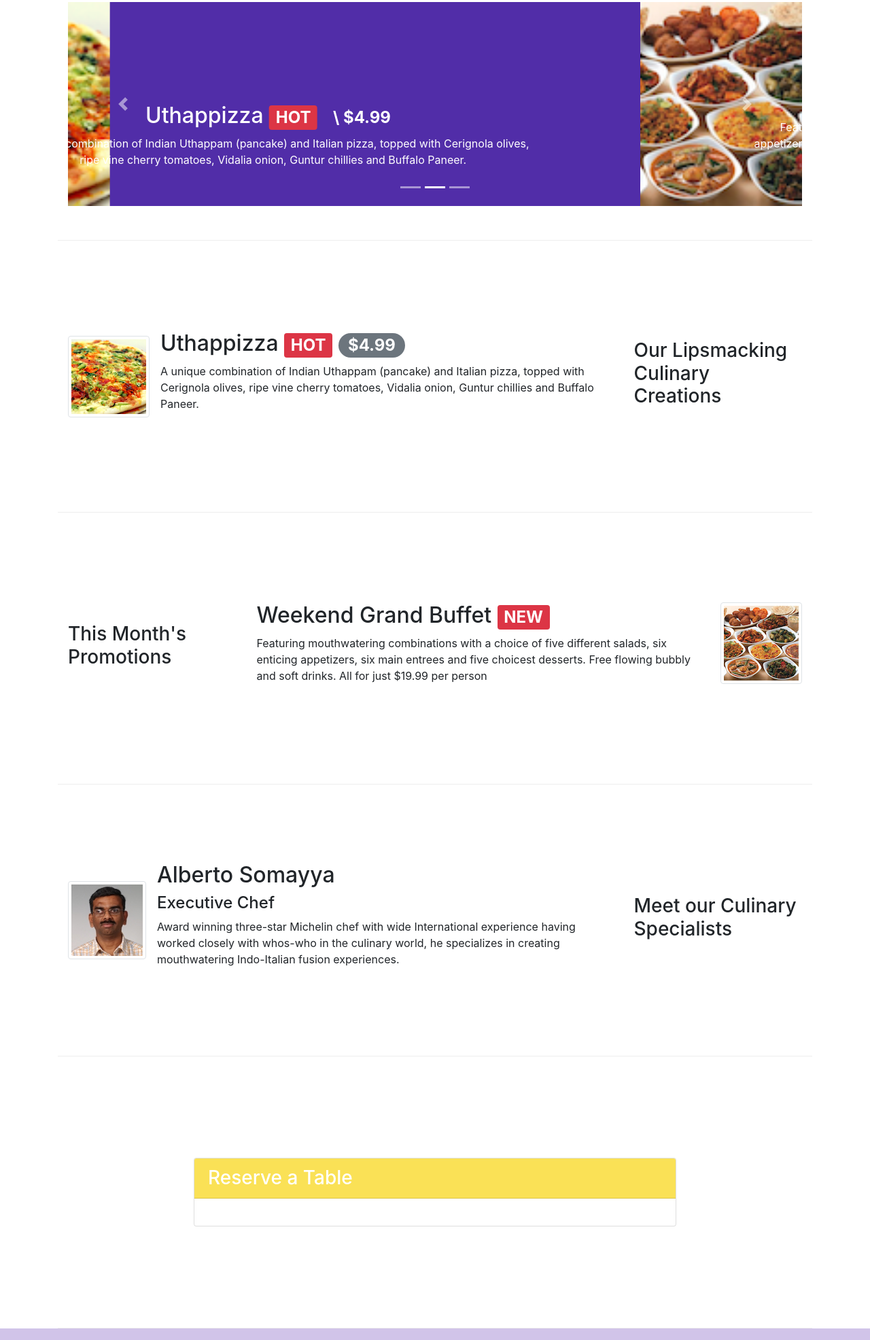
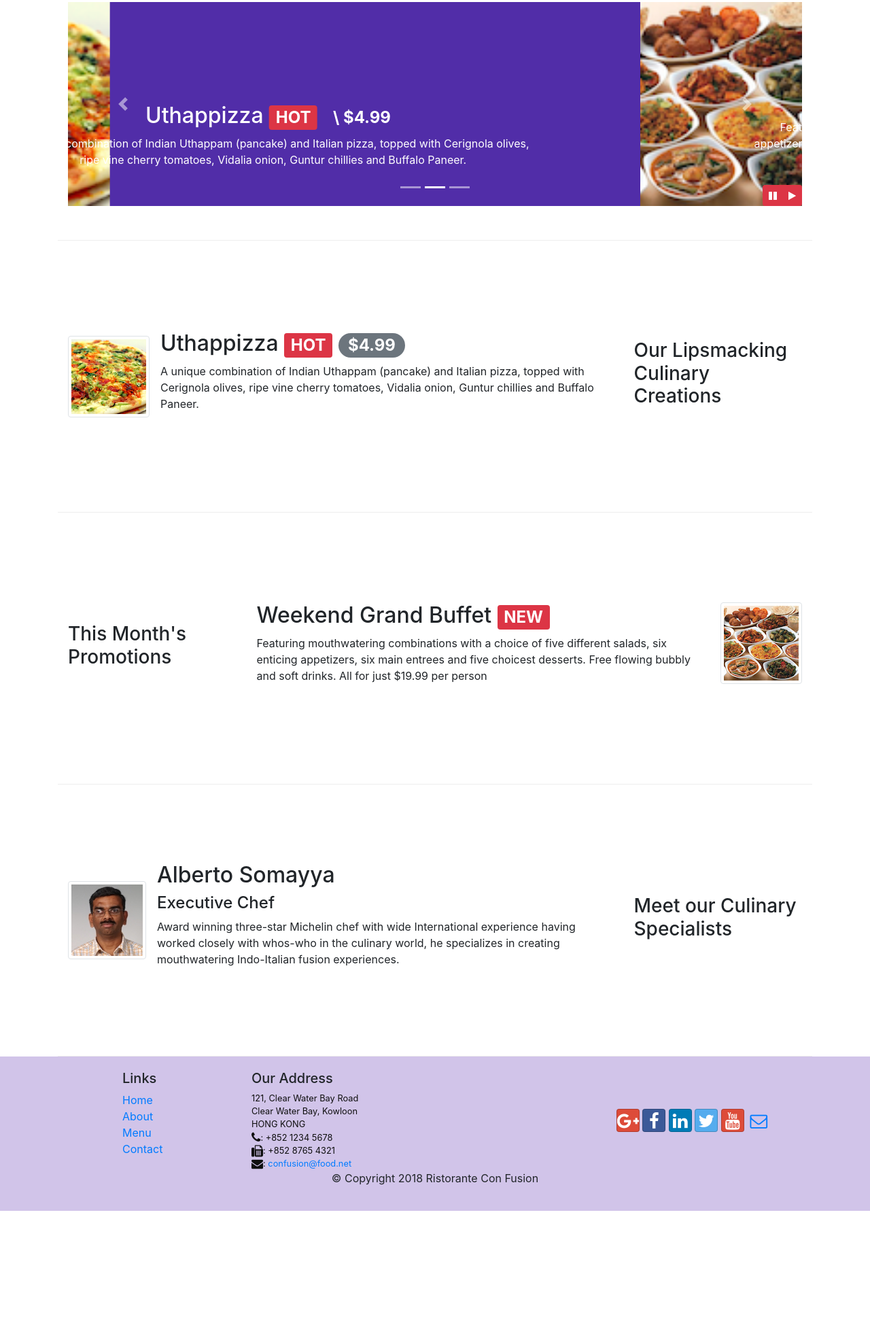
Before and after one commit to Haniish/full-stack-project, a website: page index.html in a window 1280 px wide. Shown: the part 381-2352 px from the top of the page at 68% size. After the commit the page ends 2162 px from the top, so only its background shows below. Drawn offline with nearby package versions, Linux system fonts and the light colour scheme.

Commit message:
Bootstrap JQuery pause n play button

```diff
--- a/css/style.css
+++ b/css/style.css
@@ -63,3 +63,10 @@ body{
     left: 0;
     min-height: 300px;
 }
+
+#carouselButton {
+    right:0px;
+    position: absolute;
+    bottom: 0px;
+    z-index: 1;
+}
--- a/index.html
+++ b/index.html
@@ -221,6 +221,14 @@
                     <a class="carousel-control-next" href="#mycarousel" role="button" data-slide="next">
                         <span class="carousel-control-next-icon"></span>
                     </a>
+                    <div class="btn-group" id="carouselButton">
+                        <button class="btn btn-danger btn-sm" id="carousel-pause">
+                            <span class="fa fa-pause"></span>
+                        </button>
+                        <button class="btn btn-danger btn-sm" id="carousel-play">
+                            <span class="fa fa-play"></span>
+                        </button>
+                    </div>
                 </div>
             </div>
         </div>
@@ -286,16 +294,7 @@
             </div>
         </div>
 
-        <div class="row row-content align-items-center"  >
-            <div class="col-12 col-sm-8 offset-sm-2">
-                <div class="card" id="card" >
-                    <h3 class="card-header bg-1 text-white">Reserve a Table</h3>
-                    <div class="card-body">
 
-                    </div>
-                </div>
-            </div>
-        </div>
     </div>
 
     <footer class="footer">
@@ -345,6 +344,17 @@
       <script src="node_modules/jquery/dist/jquery.slim.min.js"></script>
       <script src="node_modules/popper.js/dist/umd/popper.min.js"></script>
       <script src="node_modules/bootstrap/dist/js/bootstrap.min.js"></script>
+      <script>
+        $(document).ready(function(){
+            $("#mycarousel").carousel( { interval: 2000 } );
+            $("#carousel-pause").click(function(){
+                $("#mycarousel").carousel('pause');
+            });
+            $("#carousel-play").click(function(){
+                $("#mycarousel").carousel('cycle');
+            });
+        });
+    </script>
 
 </body>
 
```
